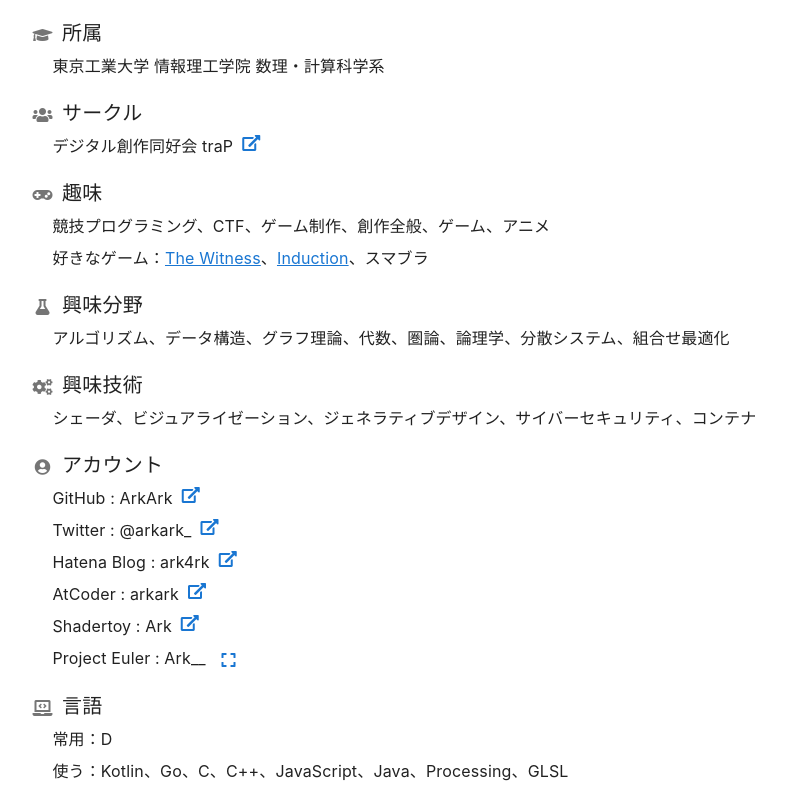
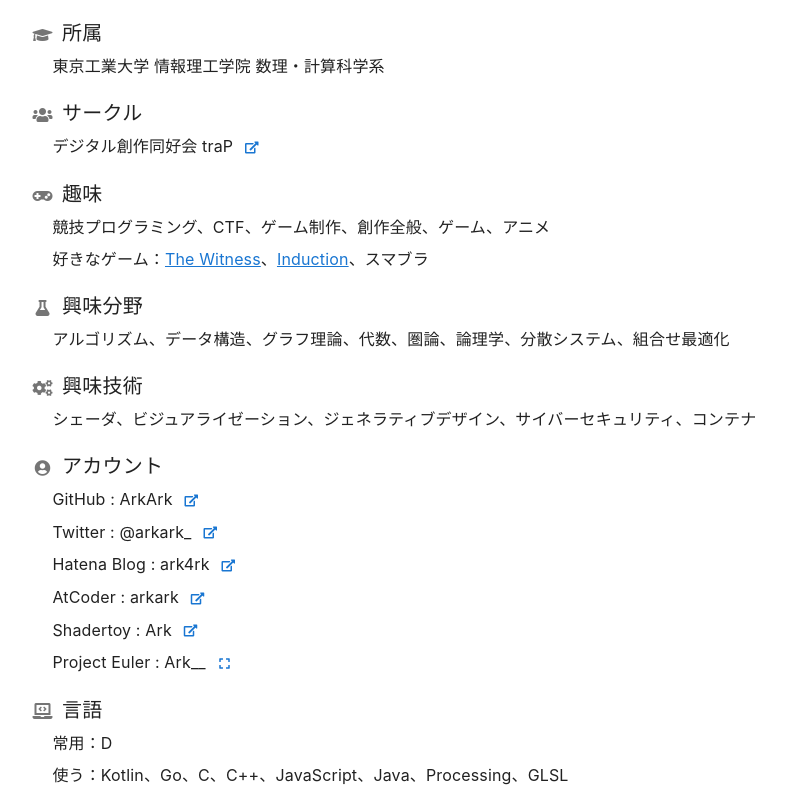
Before and after one commit to arkark/portfolio, a Vue app: page / in a window 1280 px wide. Shown: the part 3560-4353 px from the top of the page, without its empty margins (238-1024 px from the left). Built offline with nearby package versions, Linux system fonts and the light colour scheme; a web font is replaced by a local one.

Commit message:
Make link icon small

```diff
--- a/src/components/about/TreeviewNode.vue
+++ b/src/components/about/TreeviewNode.vue
@@ -21,16 +21,14 @@
         icon
         text
         small
-        class="mx-1 my-0"
-        style="position: absolute;"
       >
-        <v-icon size="16px">fas fa-external-link-alt</v-icon>
+        <v-icon size="12px">fas fa-external-link-alt</v-icon>
       </v-btn>
     </span>
     <v-dialog v-if="item.hasOwnProperty('src')" width="500">
       <template v-slot:activator="{ on }">
-        <v-btn color="primary" icon text small class="mx-1 my-0" v-on="on">
-          <v-icon size="16px">fas fa-expand</v-icon>
+        <v-btn color="primary" icon text small v-on="on">
+          <v-icon size="12px">fas fa-expand</v-icon>
         </v-btn>
       </template>
       <v-card>
```
